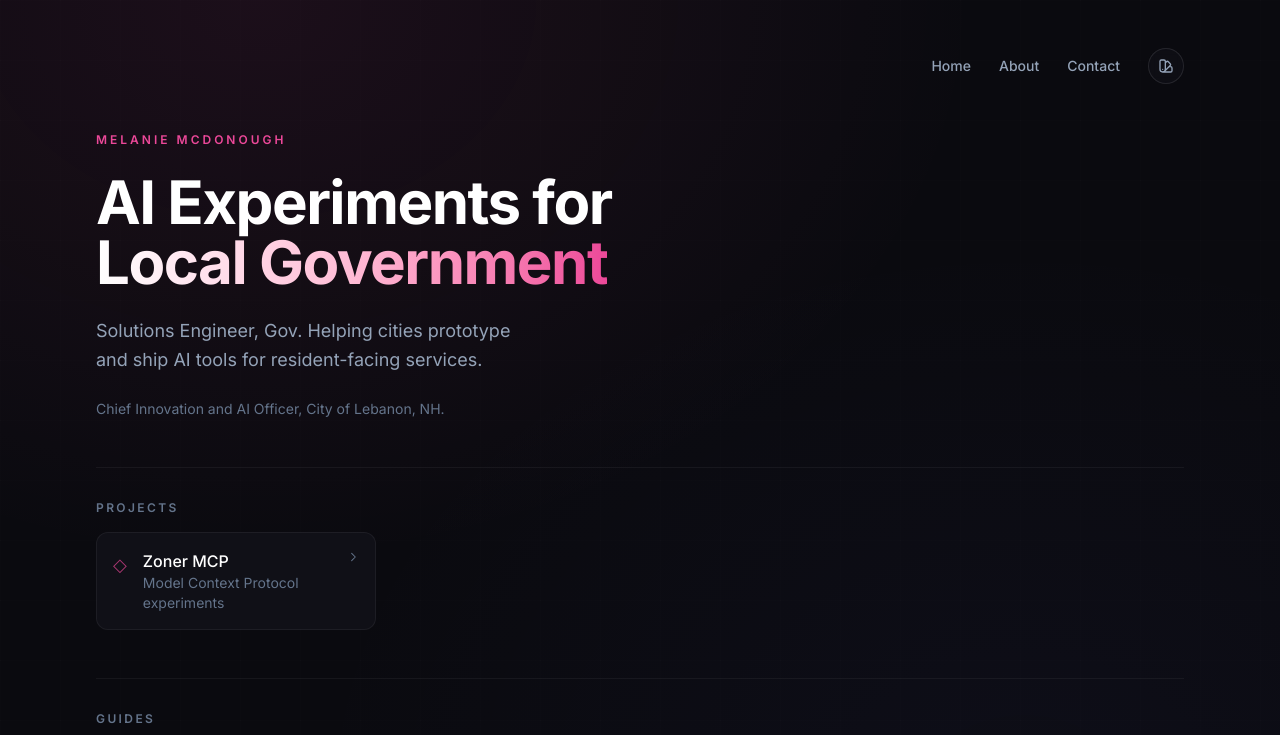
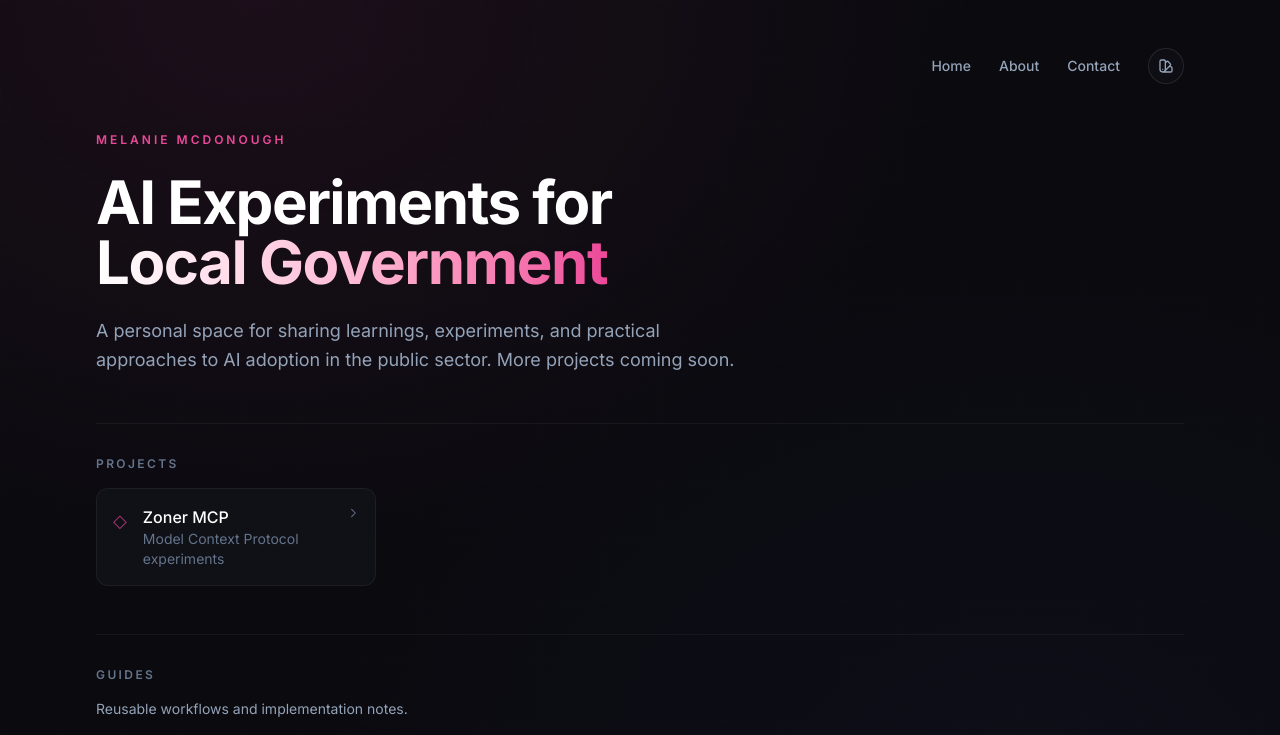
Before and after one commit to melbamorph/melaniemcd-ai, a Next.js app: page / in a window 1280 px wide. Shown: the top 735 px of the page. Built offline with nearby package versions, Linux system fonts and the light colour scheme.

Commit message:
Revert "Update homepage hero messaging"

```diff
--- a/app/page.tsx
+++ b/app/page.tsx
@@ -11,10 +11,9 @@ export default function HomePage() {
             <span className="gradient-text">Local Government</span>
           </h2>
           <p className="text-lg leading-relaxed text-muted-300 text-balance">
-            Solutions Engineer, Gov. Helping cities prototype and ship AI tools for
-            resident-facing services.
+            A personal space for sharing learnings, experiments, and practical approaches
+            to AI adoption in the public sector. More projects coming soon.
           </p>
-          <p className="text-sm text-muted-400">Chief Innovation and AI Officer, City of Lebanon, NH.</p>
         </div>
 
         <div className="coming-soon-section">
```
